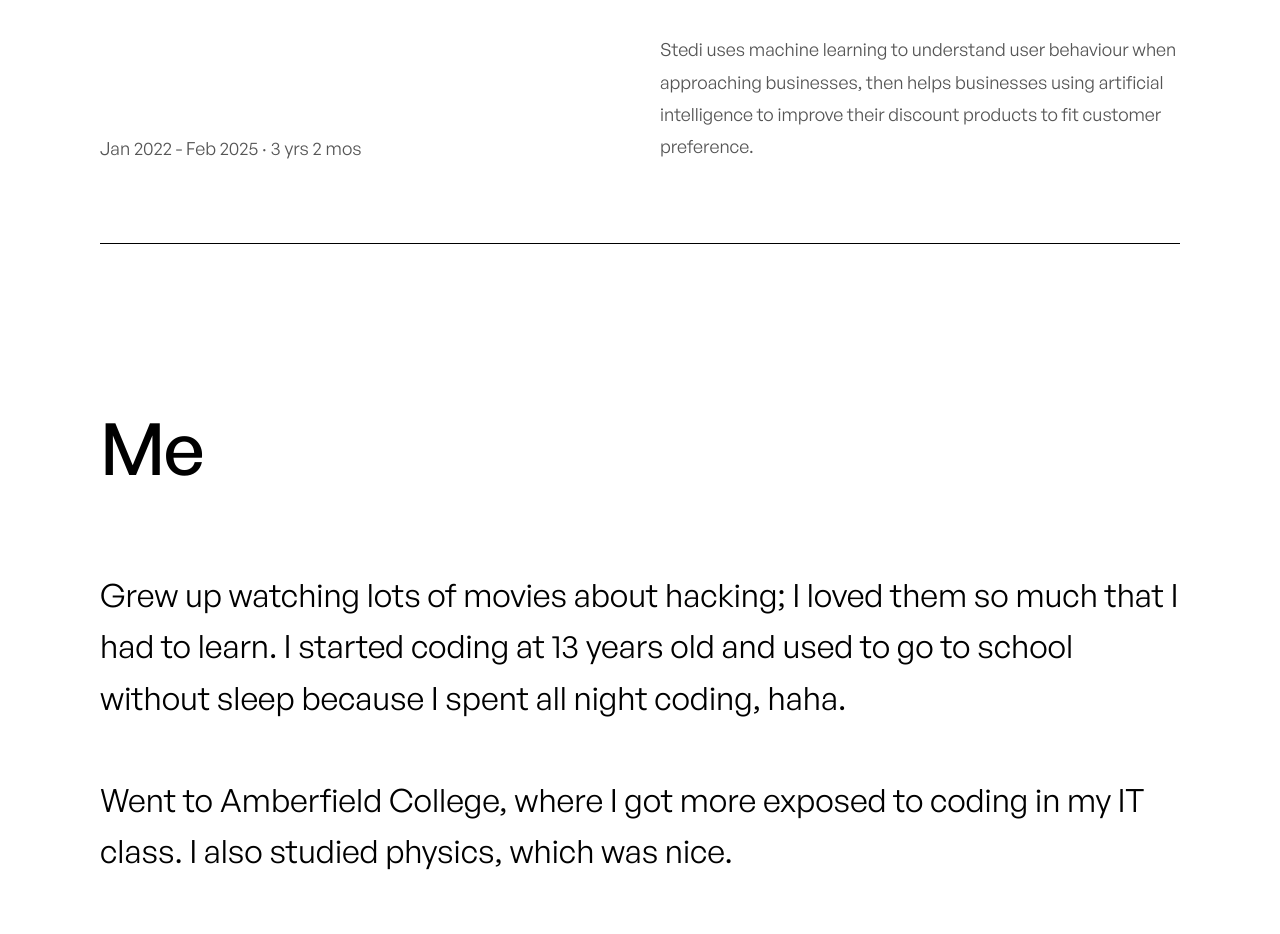
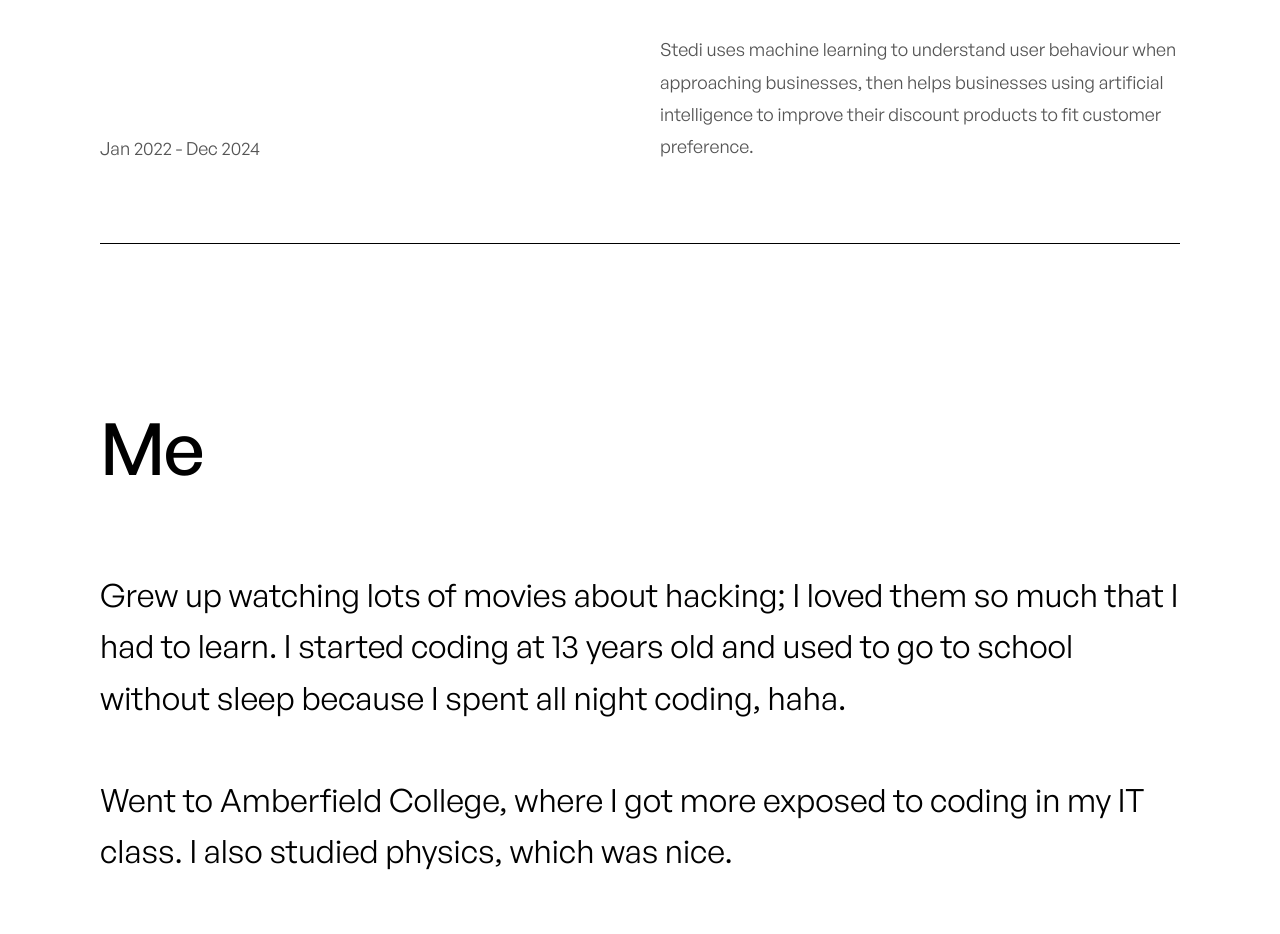
Before and after one commit to Lethabo3/portfolio, a plain HTML site: page index.html in a window 1280 px wide. Shown: the part 2400-3334 px from the top of the page. Drawn offline with Linux system fonts and the light colour scheme.

Commit message:
Update index.html

```diff
--- a/index.html
+++ b/index.html
@@ -403,7 +403,7 @@
                         <div class="role">Founder & CEO</div>
                         <div class="location">Pretoria, GP</div>
                     </div>
-                    <div class="duration">Jan 2022 - Feb 2025 · 3 yrs 2 mos</div>
+                    <div class="duration">Jan 2022 - Dec 2024</div>
                 </div>
                 <div class="experience-description">
                     <p class="description">Reduces costs for drivers by incentivising safe driving behaviour through discount rewards for safe driving, making driving safer and worthwhile.<br><br>
```
